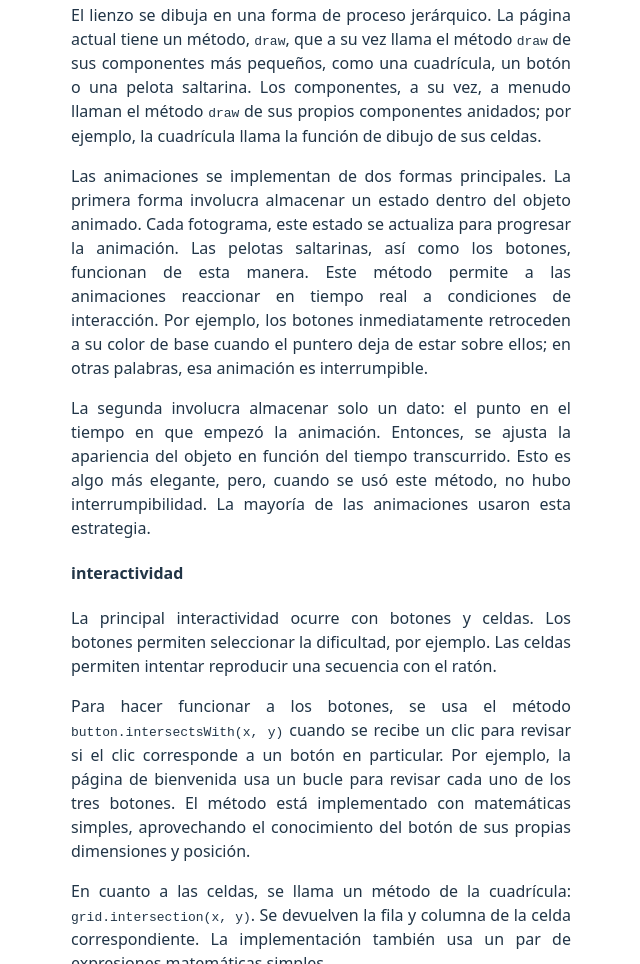
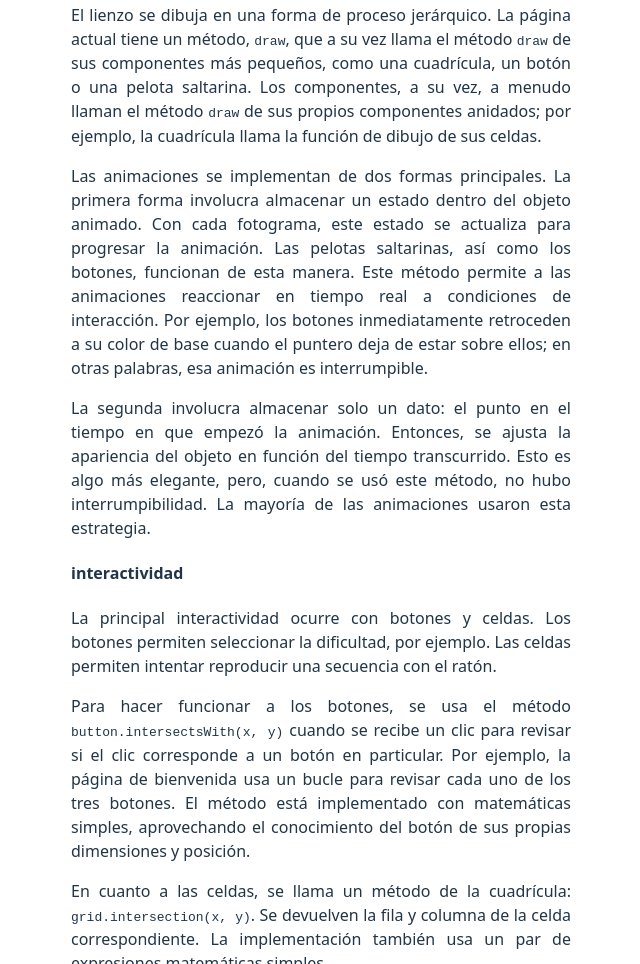
Before and after one commit to dontwanttothink/2016375, a website built with Vite: page proyectos/1/reporte.html in a window 1280 px wide. Shown: the part 2198-3162 px from the top of the page, without its empty margins (319-959 px from the left). Built offline with nearby package versions, Linux system fonts and the light colour scheme.

Commit message:
Desambiguación

```diff
--- a/proyectos/1/reporte.html
+++ b/proyectos/1/reporte.html
@@ -160,13 +160,13 @@
 
 				<p>
 					Las animaciones se implementan de dos formas principales. La primera
-					forma involucra almacenar un estado dentro del objeto animado. Cada
-					fotograma, este estado se actualiza para progresar la animación. Las
-					pelotas saltarinas, así como los botones, funcionan de esta manera.
-					Este método permite a las animaciones reaccionar en tiempo real a
-					condiciones de interacción. Por ejemplo, los botones inmediatamente
-					retroceden a su color de base cuando el puntero deja de estar sobre
-					ellos; en otras palabras, esa animación es interrumpible.
+					forma involucra almacenar un estado dentro del objeto animado. Con
+					cada fotograma, este estado se actualiza para progresar la animación.
+					Las pelotas saltarinas, así como los botones, funcionan de esta
+					manera. Este método permite a las animaciones reaccionar en tiempo
+					real a condiciones de interacción. Por ejemplo, los botones
+					inmediatamente retroceden a su color de base cuando el puntero deja de
+					estar sobre ellos; en otras palabras, esa animación es interrumpible.
 				</p>
 
 				<p>
```
